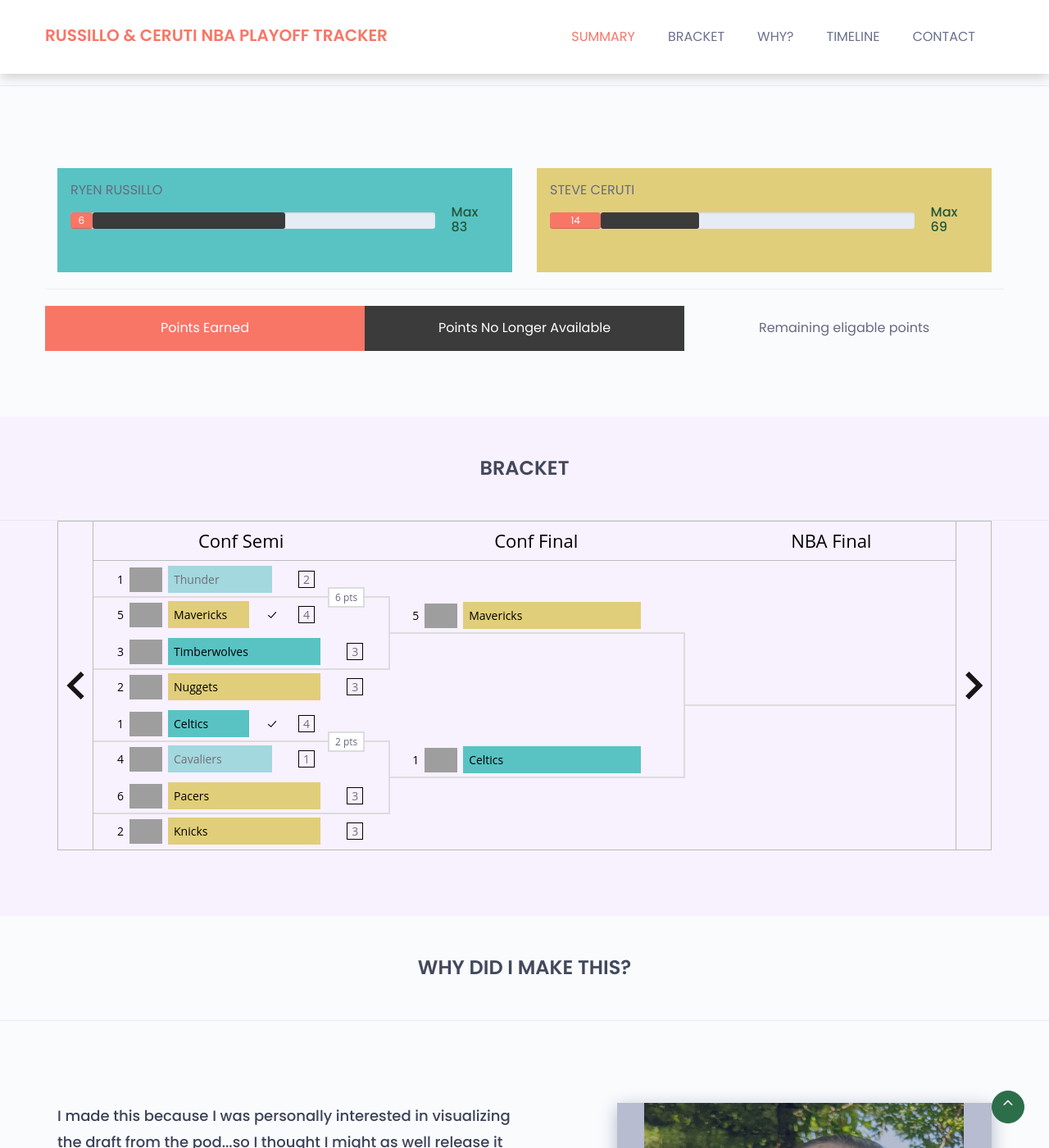
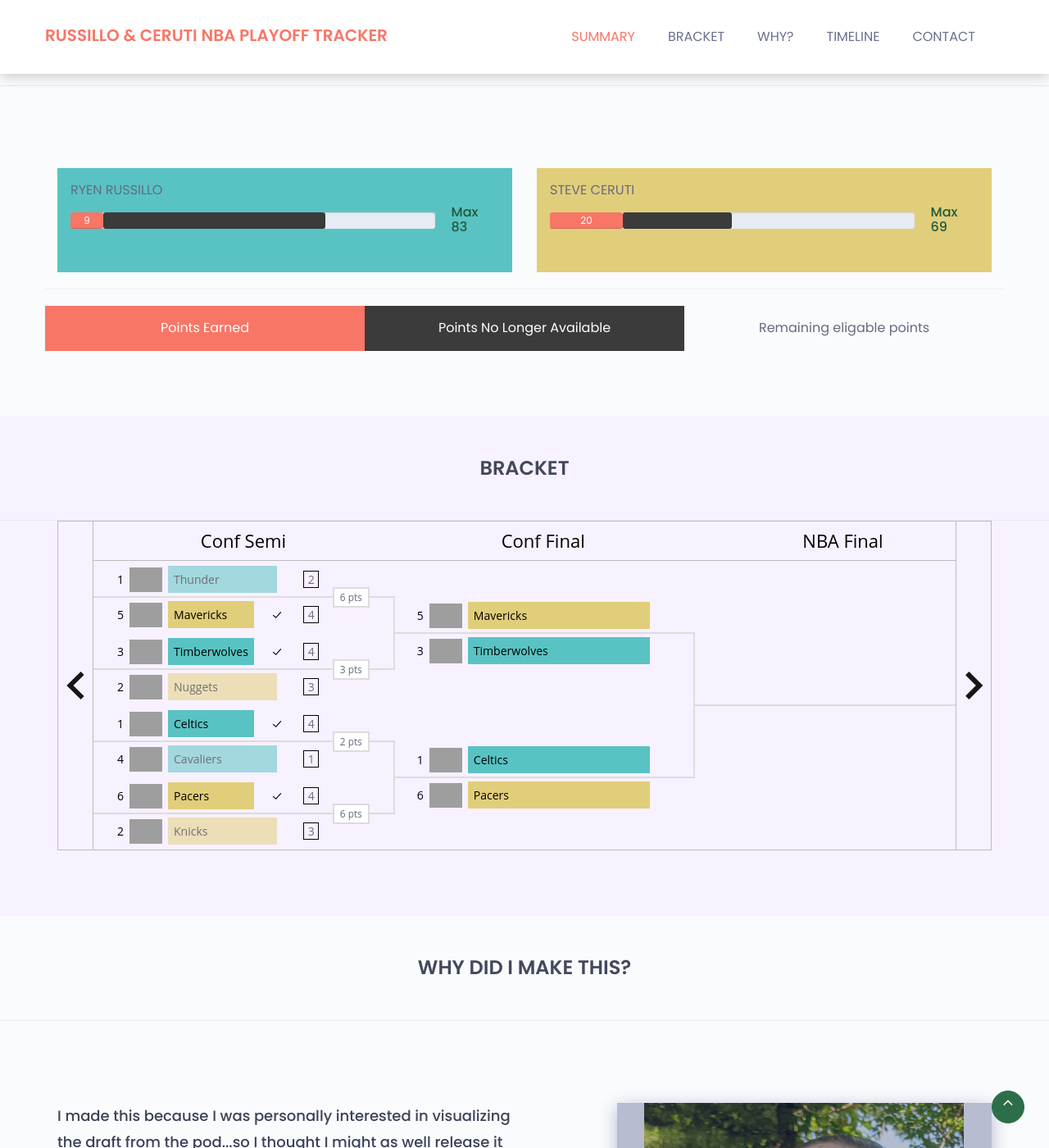
Before and after one commit to jeffmiller00/russillo, a Jekyll site: the page built from index.html, in a window 1280 px wide and 1400 px high, scrolled down 962 px. Shown: the whole window at 82% size. Built offline with Jekyll 4.4.1, drawn with Linux system fonts in a browser that asks for light colours; grey boxes are pictures that could not be loaded.

Commit message:
Updated scores after last night's games.

```diff
--- a/assets/js/app.js
+++ b/assets/js/app.js
@@ -331,14 +331,15 @@
       {
         roundIndex: 3,
         order: 1,
+        matchStatus: "3 pts",
+        matchWinner: "r",
         sides: [
           {
-            // Timberwolves
             contestantId: "1610612750",
-            currentScore: "3",
+            currentScore: "4",
+            isWinner: true
           },
           {
-            // Nuggets
             contestantId: "1610612743",
             currentScore: "3",
           },
@@ -364,14 +365,15 @@
       {
         roundIndex: 3,
         order: 3,
+        matchStatus: "6 pts",
+        matchWinner: "c",
         sides: [
           {
-            // Pacers
             contestantId: "1610612754",
-            currentScore: "3",
+            currentScore: "4",
+            isWinner: true
           },
           {
-            // Knicks
             contestantId: "1610612752",
             currentScore: "3",
           },
@@ -386,7 +388,8 @@
             contestantId: "1610612742",
           },
           {
-            contestantTitle: "",
+            // Timberwolves
+            contestantId: "1610612750",
           },
         ]
       },
@@ -399,7 +402,8 @@
             contestantId: "1610612738",
           },
           {
-            contestantTitle: "",
+            // Pacers
+            contestantId: "1610612754",
           },
         ]
       },
--- a/index.html
+++ b/index.html
@@ -38,8 +38,8 @@
               <span class="progressText">ryen russillo</span>
               <div class="single-progress-txt">
                 <div class="progress ">
-                  <div class="progress-bar points-earned" role="progressbar" aria-valuenow="6" aria-valuemin="0" aria-valuemax="83" style="width: 7.2%">6</div>
-                  <div class="progress-bar points-unavailable" role="progressbar" aria-valuenow="53" aria-valuemin="0" aria-valuemax="83" style="width: 63.9%"></div>
+                  <div class="progress-bar points-earned" role="progressbar" aria-valuenow="9" aria-valuemin="0" aria-valuemax="83" style="width: 10.8%">9</div>
+                  <div class="progress-bar points-unavailable" role="progressbar" aria-valuenow="61" aria-valuemin="0" aria-valuemax="83" style="width: 73.5%"></div>
                 </div>
                 <h3>Max 83</h3>
               </div>
@@ -52,8 +52,8 @@
               <span class="progressText">steve ceruti</span>
               <div class="single-progress-txt">
                 <div class="progress ">
-                  <div class="progress-bar points-earned" role="progressbar" aria-valuenow="14" aria-valuemin="0" aria-valuemax="69" style="width: 20.3%;">14</div>
-                  <div class="progress-bar points-unavailable" role="progressbar" aria-valuenow="27" aria-valuemin="0" aria-valuemax="69" style="width: 39.1%"></div>
+                  <div class="progress-bar points-earned" role="progressbar" aria-valuenow="20" aria-valuemin="0" aria-valuemax="69" style="width: 29.0%;">20</div>
+                  <div class="progress-bar points-unavailable" role="progressbar" aria-valuenow="30" aria-valuemin="0" aria-valuemax="69" style="width: 43.5%"></div>
                 </div>
                 <h3>Max 69</h3>
               </div>
```
